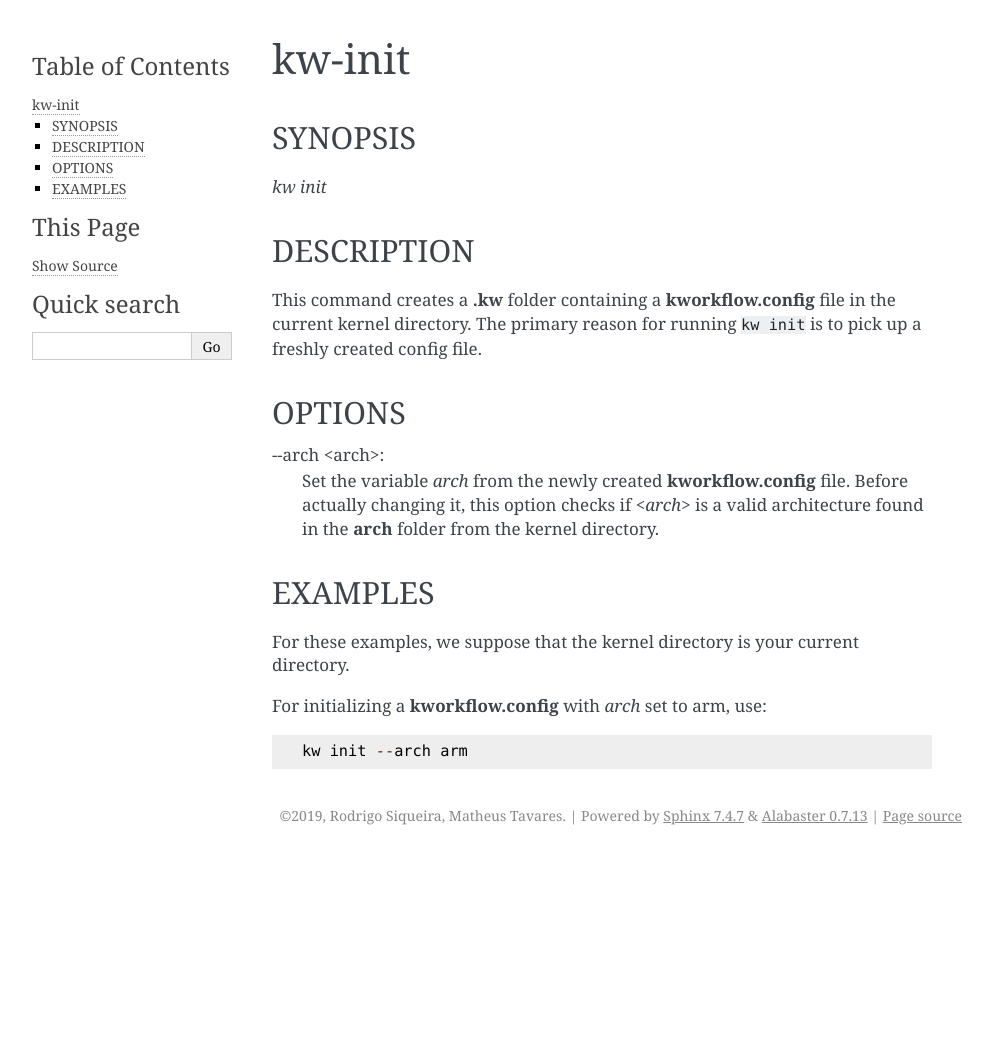
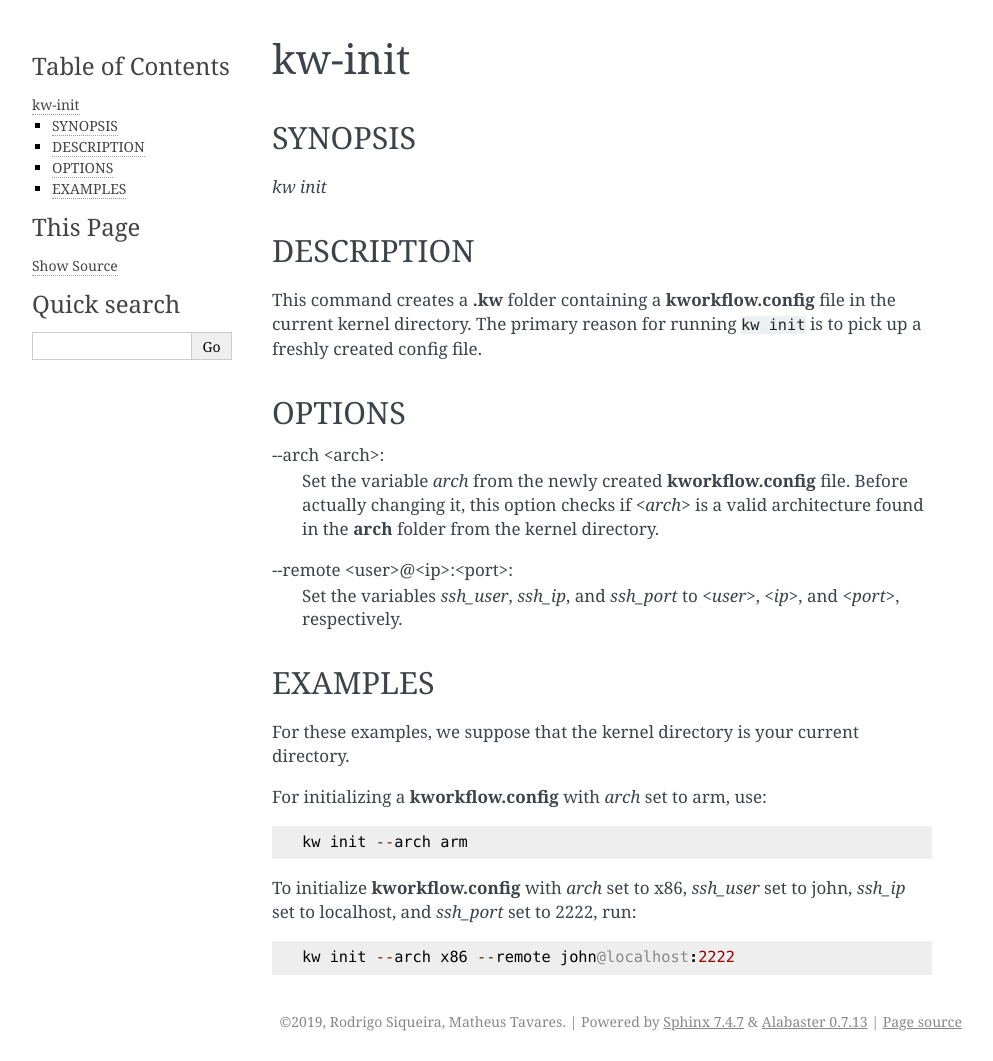
Before and after one commit to kworkflow/kworkflow, a Sphinx documentation site: the page built from documentation/man/features/init.rst, in a window 1280 px wide. Shown: the whole page, without its empty margins (148-1141 px from the left). Built offline with Sphinx 7.4.7, drawn with Linux system fonts in a browser that asks for light colours; before the commit the page ends 900 px from its top, so only the background shows below that.

Commit message:
src: init: add --remote option
This commits introduces the --remote option, which allows users to set
the remote variables when creating a new kworkflow.config file.

Signed-off-by: Magali Lemes <magalilemes00@gmail.com>

```diff
--- a/documentation/man/features/init.rst
+++ b/documentation/man/features/init.rst
@@ -21,6 +21,10 @@ OPTIONS
   Before actually changing it, this option checks if *<arch>* is a valid
   architecture found in the **arch** folder from the kernel directory.
 
+\--remote <user>@<ip>:<port>:
+  Set the variables `ssh_user`, `ssh_ip`, and `ssh_port` to *<user>*, *<ip>*,
+  and *<port>*, respectively.
+
 EXAMPLES
 ========
 For these examples, we suppose that the kernel directory is your current
@@ -29,3 +33,8 @@ directory.
 For initializing a **kworkflow.config** with `arch` set to arm, use::
 
   kw init --arch arm
+
+To initialize **kworkflow.config** with `arch` set to x86, `ssh_user` set to
+john, `ssh_ip` set to localhost, and `ssh_port` set to 2222, run::
+
+  kw init --arch x86 --remote john@localhost:2222
```
Also changed, not shown: 2 other files.
